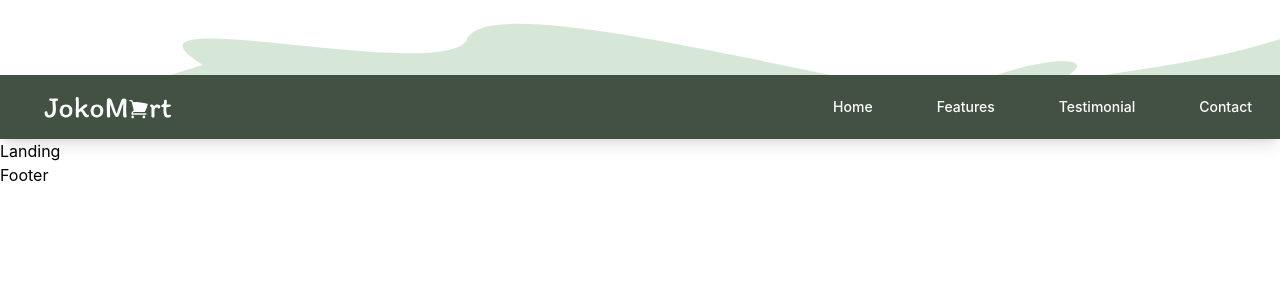
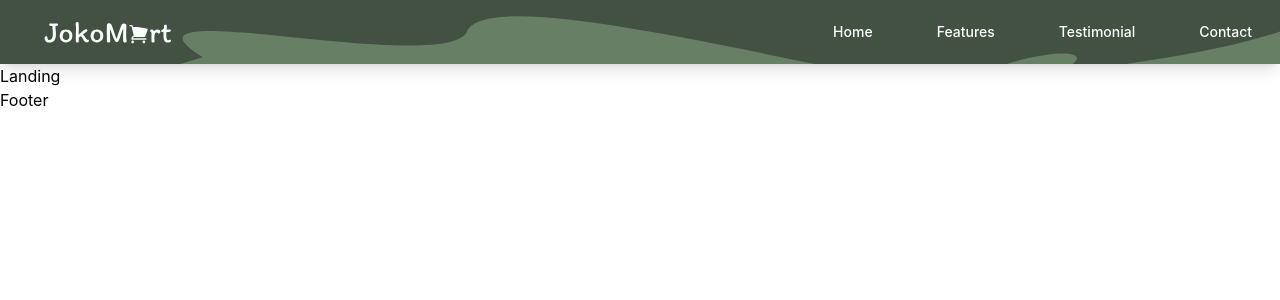
Before and after one commit to capstone-project-alterra-9/fe-loyalty-point, a React (Create React App) app: page / in a window 1280 px wide. Shown: the top 300 px of the page. Built offline with nearby package versions, Linux system fonts and the light colour scheme.

Commit message:
feat/landingPage : Fixed Navbar Shape

```diff
--- a/src/components/Header/index.jsx
+++ b/src/components/Header/index.jsx
@@ -5,11 +5,16 @@ import NavbarShape from "../../assets/svg/NavbarShape.svg";
 export const MainHeader = () => {
   return (
     <div>
-      <img src={NavbarShape} className="z-0 h-auto" alt="NavbarShape" />
       <Navbar
         fluid={true}
         sticky="top"
-        style={{ backgroundColor: "#425141", zIndex: "10" }}
+        style={{
+          backgroundColor: "#425141",
+          zIndex: "10",
+          backgroundImage: `url("${NavbarShape}")`,
+          backgroundSize: "cover",
+          backgroundPositionY: "70%",
+        }}
         className="top-0 shadow-lg"
       >
         <Navbar.Brand href="/">
```
